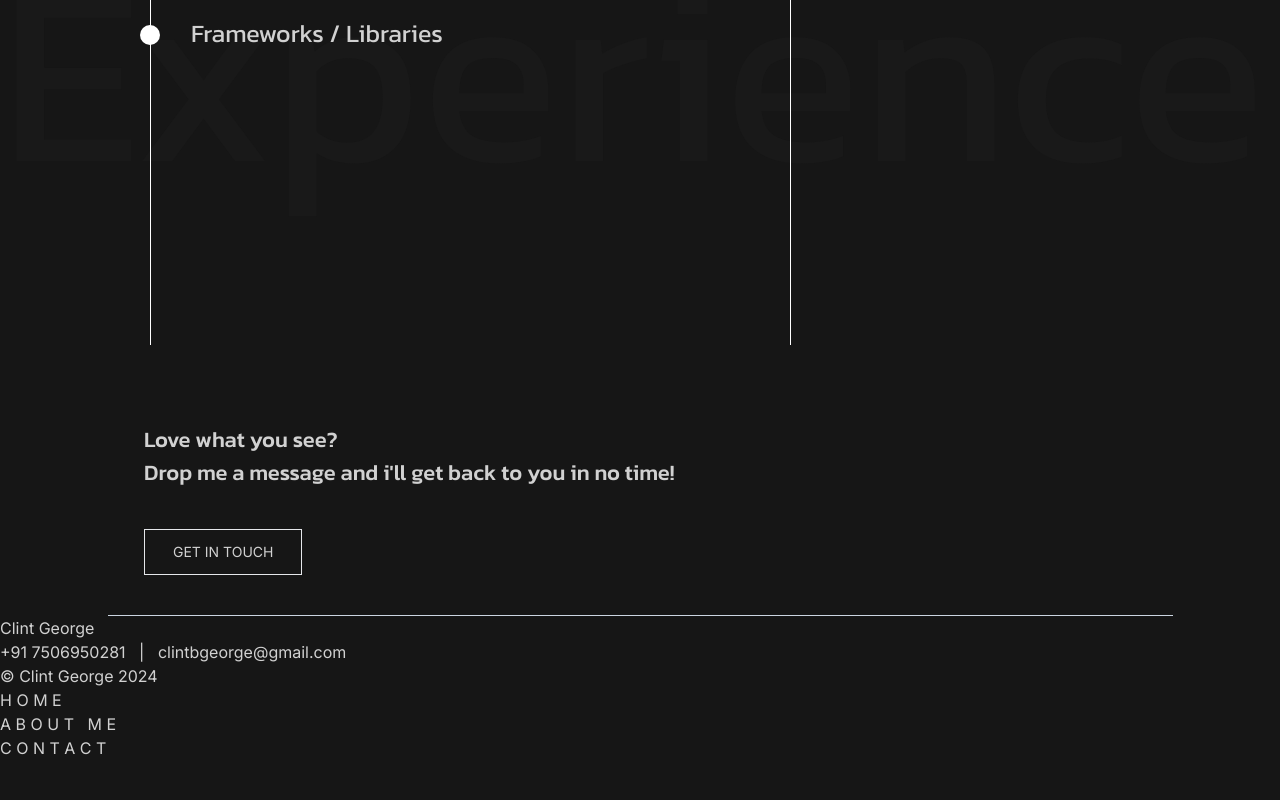
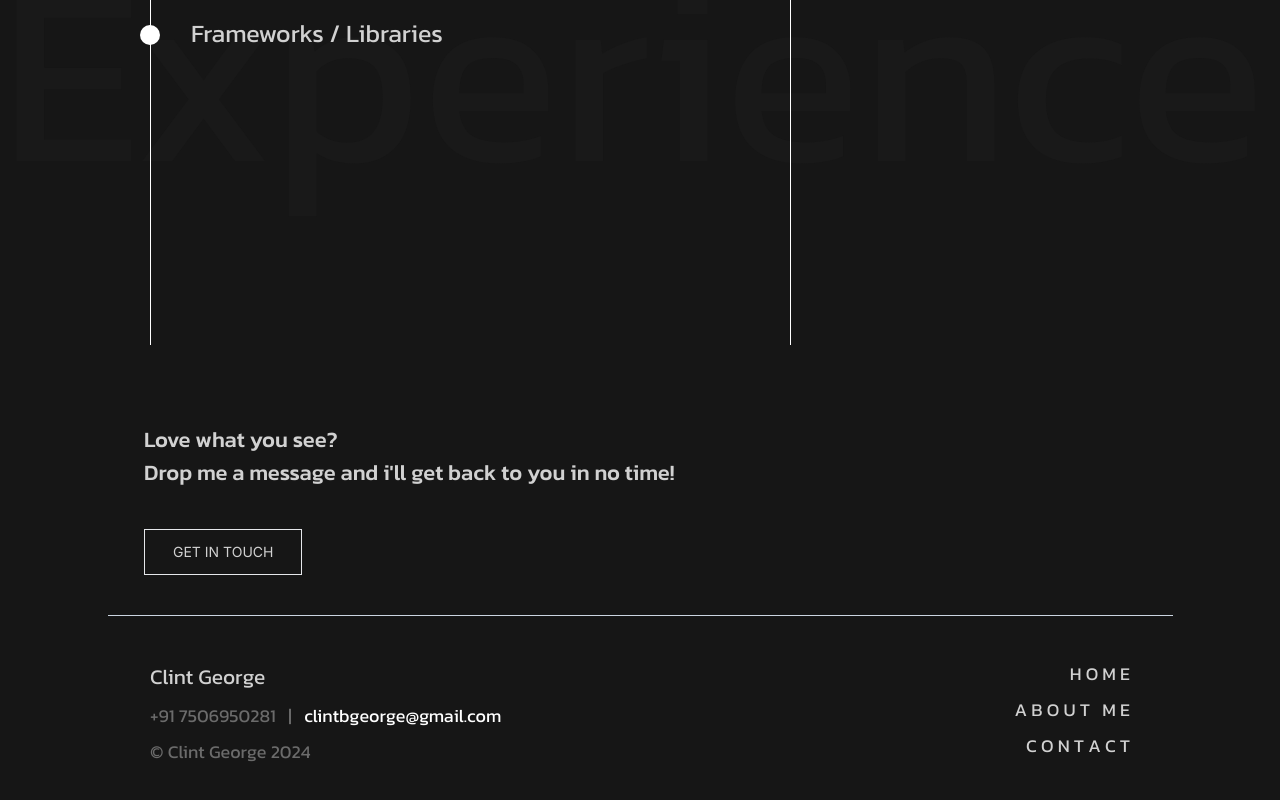
Before and after one commit to iamclintgeorge/Portfolio, a Next.js app: page / in a window 1280 px wide. Shown: the part 3372-4172 px from the top of the page. Before the commit the page ends 4132 px from the top, so only its background shows below. Built offline with nearby package versions, Linux system fonts and the light colour scheme; a web font is replaced by a local one.

Commit message:
Added Footer
Signed-off-by: Clint George <clintbgeorge@gmail.com>

```diff
--- a/app/Components/Footer.js
+++ b/app/Components/Footer.js
@@ -3,28 +3,29 @@ import React from "react";
 const Footer = () => {
   return (
     <>
-      <div class="footer">
-        <div class="footerleft">
-          <p>Clint George</p>
-          <p>
-            +91 7506950281 &nbsp; | &nbsp; <span>clintbgeorge@gmail.com</span>
+      <div className="flex flex-row mx-[150px] mb-[70px] justify-between mt-10">
+        <div className="text-[18px] font-kanit leading-loose">
+          <p className="text-[21px]">Clint George</p>
+          <p className="text-[#6B6B6B]">
+            +91 7506950281 &nbsp; | &nbsp;{" "}
+            <span className="text-white">clintbgeorge@gmail.com</span>
           </p>
-          <p>&#169; Clint George 2024</p>
+          <p className="text-[#6B6B6B]">&#169; Clint George 2024</p>
         </div>
-        <div class="footerright">
-          <ul class="footerbutton">
+        <div className="text-[18px] font-kanit">
+          <ul className="flex flex-col leading-loose text-right">
             <li>
-              <a class="footlink" href="home.html">
+              <a className="footlink" href="home.html">
                 H O M E
               </a>
             </li>
             <li>
-              <a class="footlink" href="home.html">
+              <a className="footlink" href="home.html">
                 A B O U T &nbsp; M E
               </a>
             </li>
             <li>
-              <a class="footlink" href="home.html">
+              <a className="footlink" href="home.html">
                 C O N T A C T
               </a>
             </li>
```
